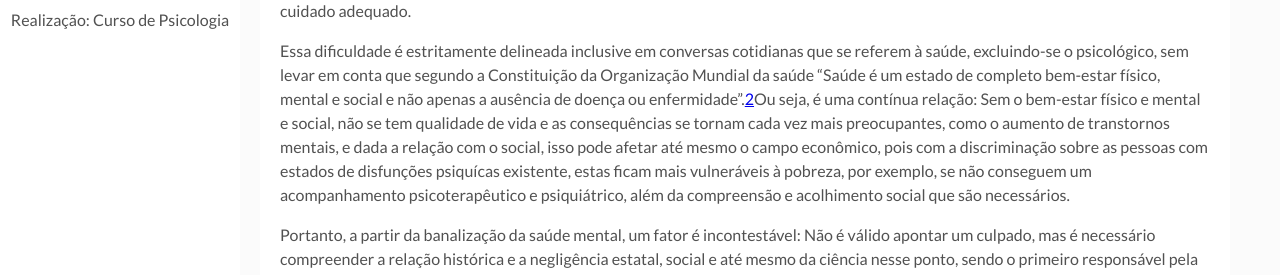
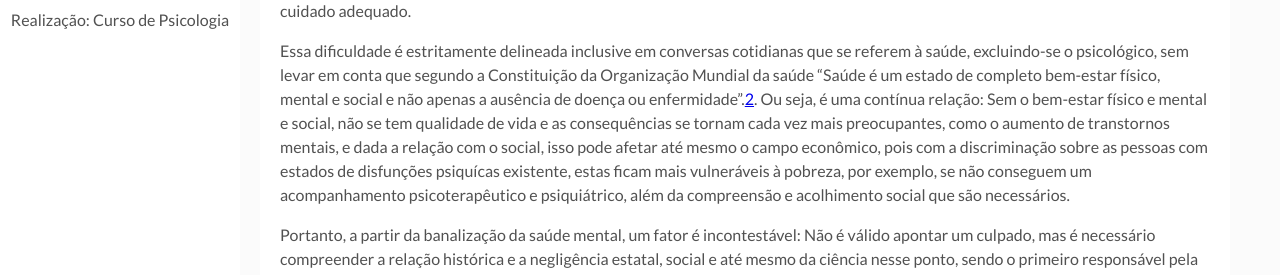
Before and after one commit to gazetauniversitaria/gazetauniversitaria.github.io, a Jekyll site: the page built from _posts/2020-06-17-banalização.markdown, in a window 1280 px wide and 900 px high, scrolled down 1138 px. Shown: the part 171-446 px from the top of the window. Built offline with Jekyll 4.4.1, drawn with Linux system fonts in a browser that asks for light colours; comment, search, counter and statistics services are not loaded.

```diff
--- a/_posts/2020-06-17-banalização.markdown
+++ b/_posts/2020-06-17-banalização.markdown
@@ -25,7 +25,7 @@ Fala-se em mudança por conta da historiografia da saúde mental no país que co
 
 Ademais, é evidente a maior assistência à saúde mental, no plano teórico e legislativo. Entretanto, na prática, o que está falhando? Para responder esse questionamento, é necessário de um olhar atento para a história dos indivíduos, pautando-se na colocação do teórico Skinner (1973) [5](http://pepsic.bvsalud.org/pdf/rbtcc/v9n1/v9n1a10.pdf), de que se uma cultura sobrevive é porque as práticas também estão permanecendo. Desse modo, há uma problemática que está sendo mantida a nível cultural: A banalização da saúde mental. Nesse aspecto, observa-se, nas discussões e tentativas institucionais (ciência, estado e sociedade) a finalidade de prover um tratamento adequado ao adoecimento psíquico, porém ocorre uma ruptura ao passar do plano abstrato e teórico para a prática, especialmente porque ainda existem hábitos que relutam de ser abandonados, pelo meio social, no que se refere ao acolhimento e compreensão do que é a saúde mental e a importância de se ter o cuidado adequado.
 
-Essa dificuldade é estritamente delineada inclusive em conversas cotidianas que se referem à saúde, excluindo-se o psicológico, sem levar em conta que segundo a Constituição da Organização Mundial da saúde “Saúde é um estado de completo bem-estar físico, mental e social e não apenas a ausência de doença ou enfermidade”.[2](https://apps.who.int/iris/bitstream/handle/10665/89966/9789241506021_eng.pdf;jsessionid=55AD72F9107D1FFE24B849988DDF0717?sequence=1)Ou seja, é uma contínua relação: Sem o bem-estar físico e mental e social, não se tem qualidade de vida e as consequências se tornam cada vez mais preocupantes, como o aumento de transtornos mentais, e dada a relação com o social, isso pode afetar até mesmo o campo econômico, pois com a discriminação sobre as pessoas com estados de disfunções psiquícas existente, estas ficam mais vulneráveis à pobreza, por exemplo, se não conseguem um acompanhamento psicoterapêutico e psiquiátrico, além da compreensão e acolhimento social que são necessários.
+Essa dificuldade é estritamente delineada inclusive em conversas cotidianas que se referem à saúde, excluindo-se o psicológico, sem levar em conta que segundo a Constituição da Organização Mundial da saúde “Saúde é um estado de completo bem-estar físico, mental e social e não apenas a ausência de doença ou enfermidade”.[2](https://apps.who.int/iris/bitstream/handle/10665/89966/9789241506021_eng.pdf;jsessionid=55AD72F9107D1FFE24B849988DDF0717?sequence=1). Ou seja, é uma contínua relação: Sem o bem-estar físico e mental e social, não se tem qualidade de vida e as consequências se tornam cada vez mais preocupantes, como o aumento de transtornos mentais, e dada a relação com o social, isso pode afetar até mesmo o campo econômico, pois com a discriminação sobre as pessoas com estados de disfunções psiquícas existente, estas ficam mais vulneráveis à pobreza, por exemplo, se não conseguem um acompanhamento psicoterapêutico e psiquiátrico, além da compreensão e acolhimento social que são necessários.
 
 Portanto, a partir da banalização da saúde mental, um fator é incontestável: Não é válido apontar um culpado, mas é necessário compreender a relação histórica e a negligência estatal, social e até mesmo da ciência nesse ponto, sendo o primeiro responsável pela aplicação de políticas públicas que dêem assistência e apesar de existirem, não são bem aplicadas:
 
```
